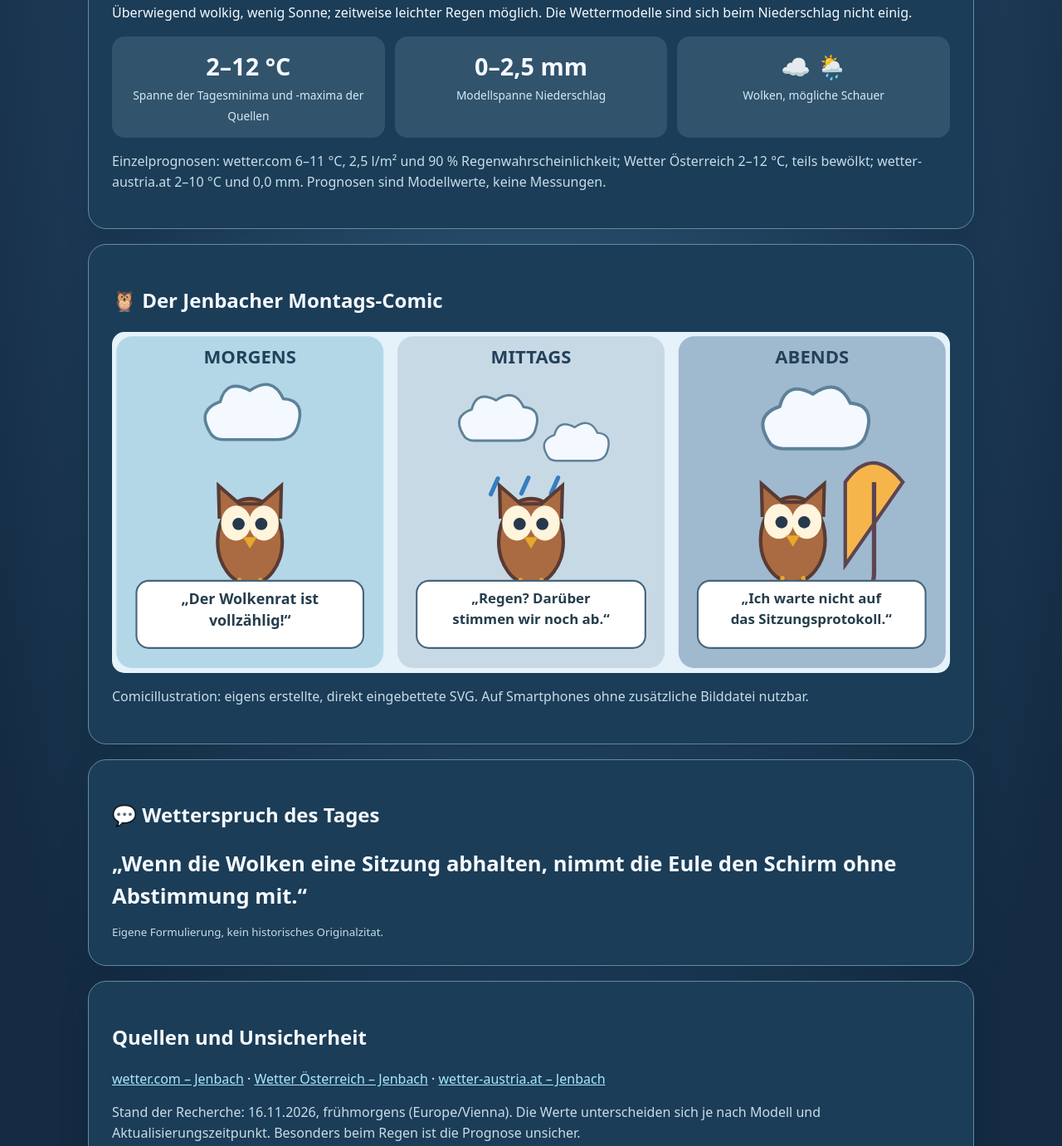
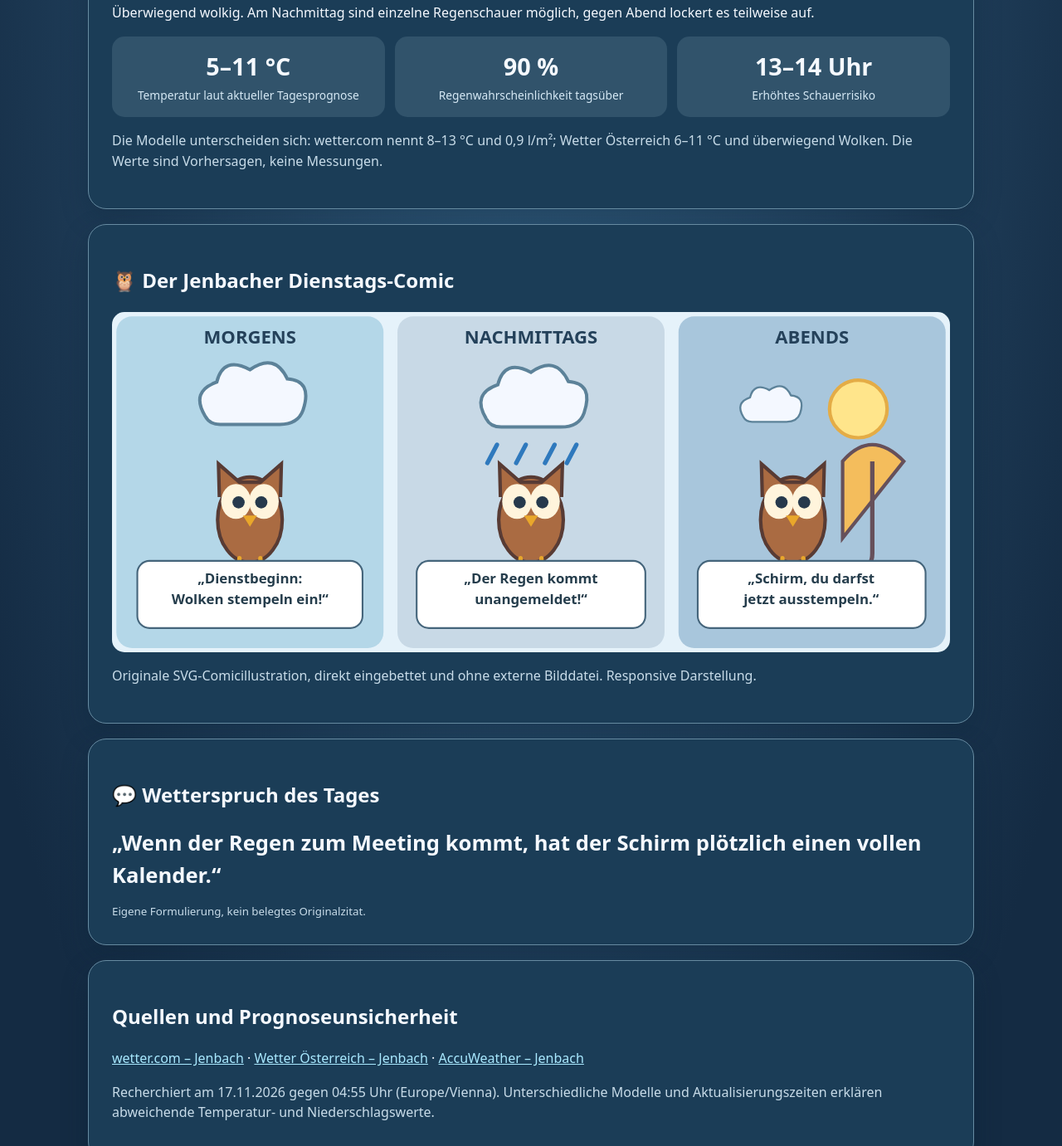
Before and after one commit to JoGoMa/chatgpt-webtest, a plain HTML site: page index.html in a window 1280 px wide. Shown: the part 342-1723 px from the top of the page at 83% size. Drawn offline with Linux system fonts and the light colour scheme.

Commit message:
Wettercomic Jenbach: 17. November 2026

```diff
--- a/index.html
+++ b/index.html
@@ -1,19 +1,19 @@
 <!doctype html>
-<html lang="de"><head><meta charset="utf-8"><meta name="viewport" content="width=device-width,initial-scale=1"><meta name="theme-color" content="#142b43"><meta name="description" content="Jenbacher Wettercomic für Montag, 16. November 2026: wolkig, zeitweise leichter Regen möglich."><title>Jenbach Wettercomic · 16. November 2026</title>
+<html lang="de"><head><meta charset="utf-8"><meta name="viewport" content="width=device-width,initial-scale=1"><meta name="theme-color" content="#142b43"><meta name="description" content="Jenbacher Wettercomic für Dienstag, 17. November 2026: wolkig, am Nachmittag einzelne Regenschauer."><title>Jenbach Wettercomic · 17. November 2026</title>
 <style>
 :root{font-family:system-ui,-apple-system,Segoe UI,sans-serif;color:#f5f9ff;background:#142b43}*{box-sizing:border-box}body{margin:0;background:radial-gradient(ellipse at top,#366487,#142b43 85%);line-height:1.55}main{max-width:1100px;margin:auto;padding:22px 16px 60px}header{text-align:center;padding:12px 0 22px}.eyebrow{color:#b8dcec;text-transform:uppercase;letter-spacing:.13em;font-size:.82rem}h1{font-size:clamp(2.1rem,6vw,3.8rem);line-height:1.1;margin:.25em 0}.lead{color:#d6e9f5;font-size:1.1rem}.card{background:#1b3d57;border:1px solid #678ba1;border-radius:22px;padding:clamp(16px,3vw,28px);margin:18px 0;box-shadow:0 12px 32px #091d3044}.stats{display:grid;grid-template-columns:repeat(3,1fr);gap:12px}.stat{background:#31536b;border-radius:15px;padding:14px;text-align:center}.stat strong{display:block;font-size:clamp(1.1rem,3vw,1.8rem)}.stat span{font-size:.86rem;color:#d6e9f5}.comic{width:100%;height:auto;display:block;border-radius:15px;background:#e5f2fa}a{color:#a9e9ff}a:focus-visible{outline:3px solid #ffdc82;outline-offset:3px}blockquote{font-size:clamp(1.2rem,3vw,1.6rem);margin:10px 0;font-weight:650}small,.note{color:#c8dce9}footer{text-align:center;font-size:.85rem;color:#c8dce9}@media(max-width:620px){.stats{grid-template-columns:1fr}.stat{display:flex;align-items:center;justify-content:space-between;gap:12px}.stat strong{font-size:1.3rem}.stat span{text-align:right}}
 </style></head><body><main>
-<header><div class="eyebrow">Jenbach · Tirol · Wetter mit Augenzwinkern</div><h1>Montag, 16. November 2026</h1><p class="lead">Die Wolken sind wieder im Büro. Der Regenschirm hat Bereitschaft.</p></header>
-<section class="card" aria-label="Tagesvorhersage"><h2>🌥️ So wird der Montag</h2><p>Überwiegend wolkig, wenig Sonne; zeitweise leichter Regen möglich. Die Wettermodelle sind sich beim Niederschlag nicht einig.</p><div class="stats"><div class="stat"><strong>2–12 °C</strong><span>Spanne der Tagesminima und -maxima der Quellen</span></div><div class="stat"><strong>0–2,5 mm</strong><span>Modellspanne Niederschlag</span></div><div class="stat"><strong>☁️ 🌦️</strong><span>Wolken, mögliche Schauer</span></div></div><p class="note">Einzelprognosen: wetter.com 6–11 °C, 2,5 l/m² und 90 % Regenwahrscheinlichkeit; Wetter Österreich 2–12 °C, teils bewölkt; wetter-austria.at 2–10 °C und 0,0 mm. Prognosen sind Modellwerte, keine Messungen.</p></section>
-<section class="card"><h2>🦉 Der Jenbacher Montags-Comic</h2>
-<svg class="comic" viewBox="0 0 960 390" role="img" aria-labelledby="comicTitle comicDesc" xmlns="http://www.w3.org/2000/svg"><title id="comicTitle">Die Eule und der Wolken-Betriebsrat</title><desc id="comicDesc">Drei Comicbilder: morgens meldet sich der Wolkenrat zur Arbeit, mittags diskutiert er über Regen und abends wartet die Eule mit dem Schirm auf eine Entscheidung.</desc>
+<header><div class="eyebrow">Jenbach · Tirol · Wetter mit Augenzwinkern</div><h1>Dienstag, 17. November 2026</h1><p class="lead">Die Wolken haben Tagschicht. Der Regen kommt zum Nachmittagsmeeting.</p></header>
+<section class="card" aria-label="Tagesvorhersage"><h2>🌦️ So wird der Dienstag</h2><p>Überwiegend wolkig. Am Nachmittag sind einzelne Regenschauer möglich, gegen Abend lockert es teilweise auf.</p><div class="stats"><div class="stat"><strong>5–11 °C</strong><span>Temperatur laut aktueller Tagesprognose</span></div><div class="stat"><strong>90 %</strong><span>Regenwahrscheinlichkeit tagsüber</span></div><div class="stat"><strong>13–14 Uhr</strong><span>Erhöhtes Schauerrisiko</span></div></div><p class="note">Die Modelle unterscheiden sich: wetter.com nennt 8–13 °C und 0,9 l/m²; Wetter Österreich 6–11 °C und überwiegend Wolken. Die Werte sind Vorhersagen, keine Messungen.</p></section>
+<section class="card"><h2>🦉 Der Jenbacher Dienstags-Comic</h2>
+<svg class="comic" viewBox="0 0 960 390" role="img" aria-labelledby="comicTitle comicDesc" xmlns="http://www.w3.org/2000/svg"><title id="comicTitle">Eule im Wetterbüro: Regen zum Nachmittagsmeeting</title><desc id="comicDesc">Drei Comicbilder: Die Eule stempelt unter Wolken ein, die Regenwolke erscheint zum Meeting, und abends macht der Schirm Feierabend.</desc>
 <defs><g id="owl"><ellipse cx="0" cy="12" rx="37" ry="49" fill="#aa6b42" stroke="#583b34" stroke-width="4"/><path d="M-35-14 L-36-52 L-12-31 L12-31 L36-52 L35-14" fill="#aa6b42" stroke="#583b34" stroke-width="4"/><ellipse cx="-16" cy="-9" rx="17" ry="20" fill="#fff4dc"/><ellipse cx="16" cy="-9" rx="17" ry="20" fill="#fff4dc"/><circle cx="-13" cy="-8" r="7" fill="#26394c"/><circle cx="13" cy="-8" r="7" fill="#26394c"/><path d="M-8 7 L0 20 L8 7Z" fill="#e9a72b"/><path d="M-12 56v13m24-13v13" stroke="#e9a72b" stroke-width="5" stroke-linecap="round"/></g><g id="cloud"><path d="M-54 15Q-72-15-40-26Q-32-58 0-41Q30-62 45-30Q76-28 64 8Q58 25 36 25H-36Q-49 25-54 15" fill="#f4f8ff" stroke="#5c8299" stroke-width="4"/></g></defs>
-<g font-family="system-ui,Arial,sans-serif" text-anchor="middle"><rect x="5" y="5" width="306" height="380" rx="18" fill="#b4d7e8"/><rect x="327" y="5" width="306" height="380" rx="18" fill="#c8d9e6"/><rect x="649" y="5" width="306" height="380" rx="18" fill="#9fb9cf"/>
-<text x="158" y="36" font-size="21" font-weight="800" fill="#24415a">MORGENS</text><text x="480" y="36" font-size="21" font-weight="800" fill="#24415a">MITTAGS</text><text x="802" y="36" font-size="21" font-weight="800" fill="#24415a">ABENDS</text>
-<use href="#cloud" transform="translate(158 102) scale(.85)"/><use href="#owl" transform="translate(158 228)"/><rect x="28" y="285" width="260" height="77" rx="14" fill="#fff" stroke="#45657b" stroke-width="2"/><text x="158" y="312" font-size="17" font-weight="700" fill="#253d4c">„Der Wolkenrat ist</text><text x="158" y="336" font-size="17" font-weight="700" fill="#253d4c">vollzählig!“</text>
-<use href="#cloud" transform="translate(440 107) scale(.7)"/><use href="#cloud" transform="translate(530 133) scale(.58)"/><path d="M442 168l-8 18m43-19l-8 18m42-18l-8 18" stroke="#347ec2" stroke-width="5" stroke-linecap="round"/><use href="#owl" transform="translate(480 228)"/><rect x="349" y="285" width="262" height="77" rx="14" fill="#fff" stroke="#45657b" stroke-width="2"/><text x="480" y="311" font-size="16" font-weight="700" fill="#253d4c">„Regen? Darüber</text><text x="480" y="335" font-size="16" font-weight="700" fill="#253d4c">stimmen wir noch ab.“</text>
-<use href="#cloud" transform="translate(803 110) scale(.95)"/><use href="#owl" transform="translate(780 226)"/><path d="M840 267V172Q871 128 906 172Z" fill="#f5b54b" stroke="#5c4551" stroke-width="4"/><path d="M873 172V276q0 22-18 14" fill="none" stroke="#5c4551" stroke-width="5"/><rect x="671" y="285" width="261" height="77" rx="14" fill="#fff" stroke="#45657b" stroke-width="2"/><text x="801" y="311" font-size="16" font-weight="700" fill="#253d4c">„Ich warte nicht auf</text><text x="801" y="335" font-size="16" font-weight="700" fill="#253d4c">das Sitzungsprotokoll.“</text></g></svg>
-<p class="note">Comicillustration: eigens erstellte, direkt eingebettete SVG. Auf Smartphones ohne zusätzliche Bilddatei nutzbar.</p></section>
-<section class="card"><h2>💬 Wetterspruch des Tages</h2><blockquote>„Wenn die Wolken eine Sitzung abhalten, nimmt die Eule den Schirm ohne Abstimmung mit.“</blockquote><small>Eigene Formulierung, kein historisches Originalzitat.</small></section>
-<section class="card"><h2>Quellen und Unsicherheit</h2><p><a href="https://at.wetter.com/wetter_aktuell/wettervorhersage/16_tagesvorhersage/oesterreich/jenbach/ATAT30260.html" rel="noopener noreferrer">wetter.com – Jenbach</a> · <a href="https://www.wetteroesterreich.at/osterreich/tirol/wetter-jenbach/" rel="noopener noreferrer">Wetter Österreich – Jenbach</a> · <a href="https://wetter-austria.at/de/wetter-16-tage/jenbach.html" rel="noopener noreferrer">wetter-austria.at – Jenbach</a></p><p class="note">Stand der Recherche: 16.11.2026, frühmorgens (Europe/Vienna). Die Werte unterscheiden sich je nach Modell und Aktualisierungszeitpunkt. Besonders beim Regen ist die Prognose unsicher.</p></section>
+<g font-family="system-ui,Arial,sans-serif" text-anchor="middle"><rect x="5" y="5" width="306" height="380" rx="18" fill="#b4d7e8"/><rect x="327" y="5" width="306" height="380" rx="18" fill="#c8d9e6"/><rect x="649" y="5" width="306" height="380" rx="18" fill="#a8c6dc"/>
+<text x="158" y="36" font-size="21" font-weight="800" fill="#24415a">MORGENS</text><text x="480" y="36" font-size="21" font-weight="800" fill="#24415a">NACHMITTAGS</text><text x="802" y="36" font-size="21" font-weight="800" fill="#24415a">ABENDS</text>
+<use href="#cloud" transform="translate(158 105) scale(.95)"/><use href="#owl" transform="translate(158 226)"/><rect x="29" y="285" width="258" height="77" rx="14" fill="#fff" stroke="#45657b" stroke-width="2"/><text x="158" y="311" font-size="16" font-weight="700" fill="#253d4c">„Dienstbeginn:</text><text x="158" y="335" font-size="16" font-weight="700" fill="#253d4c">Wolken stempeln ein!“</text>
+<use href="#cloud" transform="translate(480 108) scale(.95)"/><path d="M441 152l-11 21m44-21l-11 21m44-21l-11 21m36-21l-11 21" stroke="#2f79bd" stroke-width="5" stroke-linecap="round"/><use href="#owl" transform="translate(480 226)"/><rect x="349" y="285" width="262" height="77" rx="14" fill="#fff" stroke="#45657b" stroke-width="2"/><text x="480" y="311" font-size="16" font-weight="700" fill="#253d4c">„Der Regen kommt</text><text x="480" y="335" font-size="16" font-weight="700" fill="#253d4c">unangemeldet!“</text>
+<use href="#cloud" transform="translate(753 112) scale(.55)"/><circle cx="855" cy="111" r="33" fill="#ffe58b" stroke="#e4ac46" stroke-width="4"/><use href="#owl" transform="translate(780 226)"/><path d="M837 259V171Q870 133 907 171Z" fill="#f4bd5c" stroke="#66505a" stroke-width="4"/><path d="M871 171V276q0 20-17 12" fill="none" stroke="#66505a" stroke-width="5"/><rect x="671" y="285" width="261" height="77" rx="14" fill="#fff" stroke="#45657b" stroke-width="2"/><text x="801" y="311" font-size="16" font-weight="700" fill="#253d4c">„Schirm, du darfst</text><text x="801" y="335" font-size="16" font-weight="700" fill="#253d4c">jetzt ausstempeln.“</text></g></svg>
+<p class="note">Originale SVG-Comicillustration, direkt eingebettet und ohne externe Bilddatei. Responsive Darstellung.</p></section>
+<section class="card"><h2>💬 Wetterspruch des Tages</h2><blockquote>„Wenn der Regen zum Meeting kommt, hat der Schirm plötzlich einen vollen Kalender.“</blockquote><small>Eigene Formulierung, kein belegtes Originalzitat.</small></section>
+<section class="card"><h2>Quellen und Prognoseunsicherheit</h2><p><a href="https://at.wetter.com/wetter_aktuell/wettervorhersage/16_tagesvorhersage/oesterreich/jenbach/ATAT30260.html" rel="noopener noreferrer">wetter.com – Jenbach</a> · <a href="https://www.wetteroesterreich.at/osterreich/tirol/wetter-jenbach/" rel="noopener noreferrer">Wetter Österreich – Jenbach</a> · <a href="https://www.accuweather.com/de/at/jenbach/25677/10-day-weather-forecast/25677" rel="noopener noreferrer">AccuWeather – Jenbach</a></p><p class="note">Recherchiert am 17.11.2026 gegen 04:55 Uhr (Europe/Vienna). Unterschiedliche Modelle und Aktualisierungszeiten erklären abweichende Temperatur- und Niederschlagswerte.</p></section>
 <footer>Jenbacher Wettercomic · ohne Tracking und ohne API-Schlüssel im Quelltext</footer></main></body></html>
```
